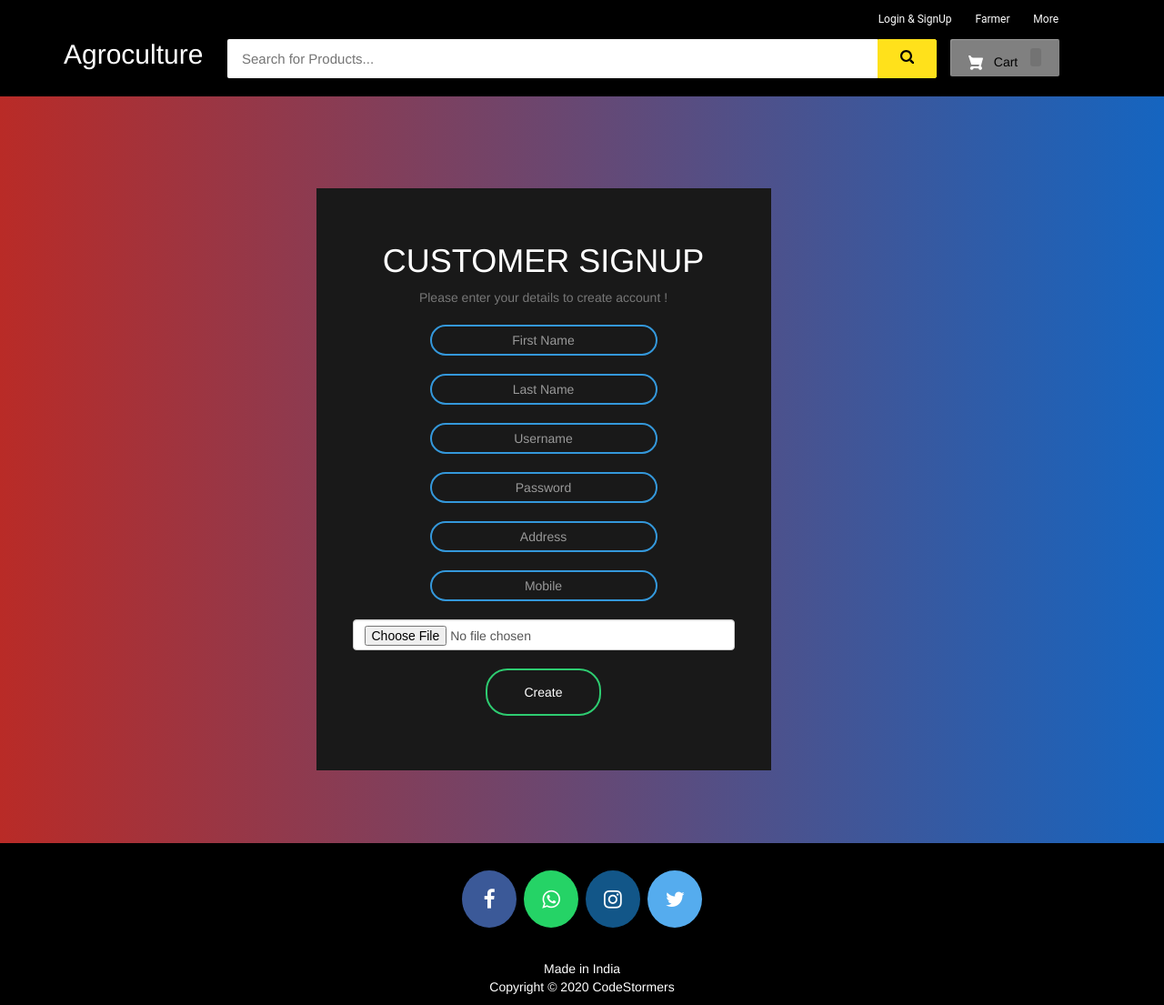
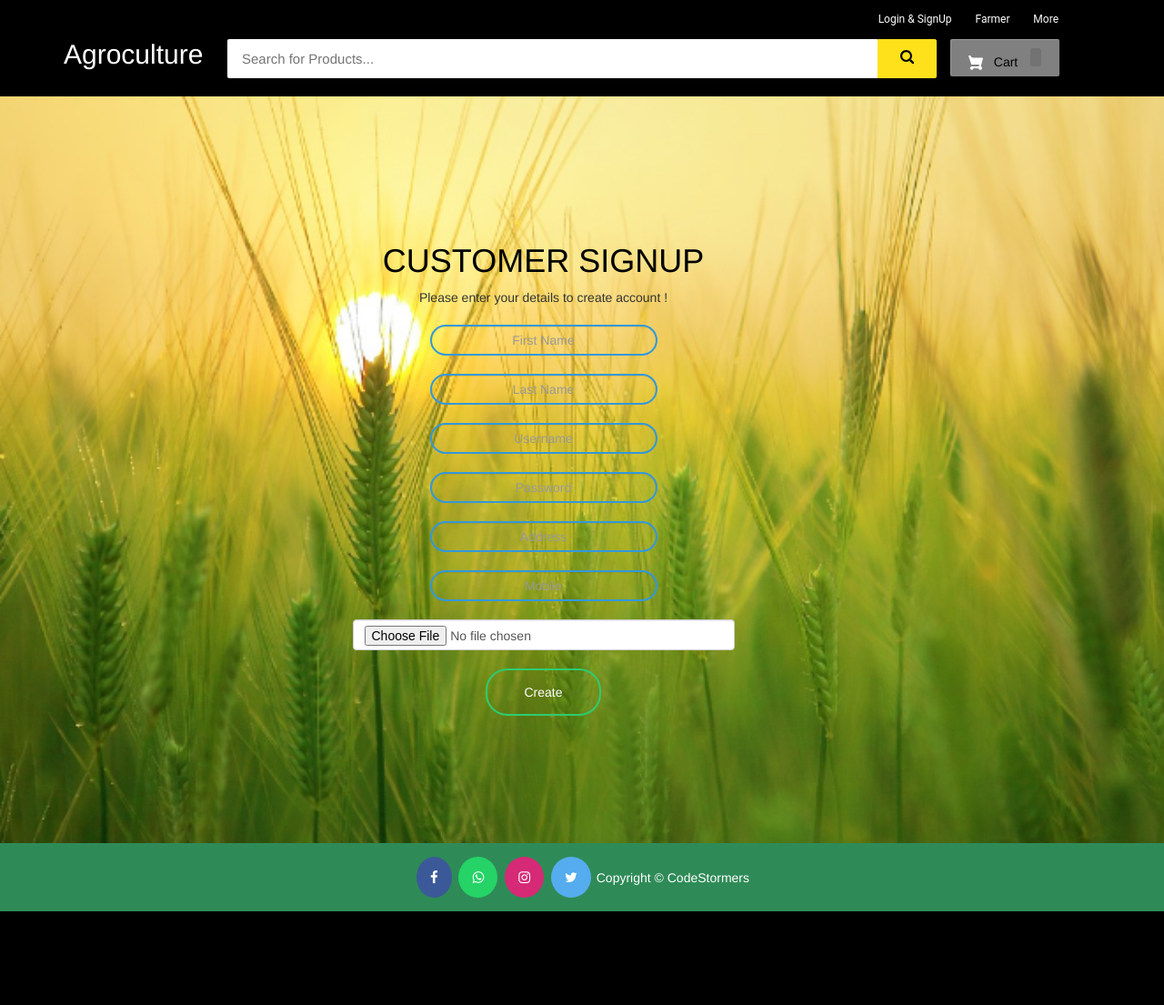
Before and after one commit to ppathi3/agroculture, a Django app: page /customersignup in a window 1280 px wide. Shown: the whole page at 91% size. After the commit the page ends 1002 px from the top, so only its background shows below. Run offline with Django 3.2, Linux system fonts and the light colour scheme; some libraries are stand-ins or nearby versions.

Commit message:
signuppage changes and other few

```diff
--- a/templates/ecom/customersignup.html
+++ b/templates/ecom/customersignup.html
@@ -13,8 +13,11 @@
     margin: 0;
     padding: 0;
     font-family: sans-serif;
-    background: linear-gradient(to right, #b92b27, #1565c0)
+    background-image: url("static/images/loginbackground.png");
+    background-repeat: no-repeat;
+  background-size: cover;
 }
+
 
 .box {
     width: 500px;
@@ -22,7 +25,6 @@
     position: absolute;
     top: 50%;
     left: 50%;
-    background: #191919;
     ;
     text-align: center;
     transition: 0.25s;
@@ -46,7 +48,7 @@
 }
 
 .box h1 {
-    color: white;
+    color: Black;
     text-transform: uppercase;
     font-weight: 500
 }
@@ -154,7 +156,7 @@ a.socialIcon:hover,
                 <form class="box" method="post" enctype="multipart/form-data">
                   {% csrf_token %}
                     <h1>CUSTOMER SIGNUP</h1>
-                    <p class="text-muted"> Please enter your details to create account !</p>
+                    <p >Please enter your details to create account ! </p>
                       {% render_field userForm.first_name class="form-control" placeholder="First Name" %}
                         {% render_field userForm.last_name class="form-control" placeholder="Last Name" %}
                           {% render_field userForm.username class="form-control" placeholder="Username" %}
--- a/templates/ecom/edit_profile.html
+++ b/templates/ecom/edit_profile.html
@@ -91,9 +91,7 @@
   </div>
 </form>
 <!--
-developed By : codestormers kumar
-facebook : fb.com/codestormers.luv
-youtube : youtube.com/lazycoders
+developed By : codestormers
 -->
 
 {% endblock content %}
--- a/templates/ecom/footer.html
+++ b/templates/ecom/footer.html
@@ -7,85 +7,73 @@
   <link rel="stylesheet" href="https://maxcdn.bootstrapcdn.com/font-awesome/4.7.0/css/font-awesome.min.css">
 
 
+
   <style>
     /*---------------------------------------
    Social section
 -----------------------------------------*/
+    /* Footer */
 footer {
-      padding: 0px 0px 0px 0px;
-      background-color: black;
-      margin: 0px;
+  background-color: #2e8b57;
+  text-align: center;
+  padding: 10px 0;
+}
 
+/* Social Icons */
+.social-icons {
+  display: inline-block;
+  margin: 0;
+  padding: 0;
 }
 
 .fa {
-      padding: 20px;
-      font-size: 23px;
-      width: 60px;
-      text-align: center;
+  padding: 15px;
+  font-size: 15px;
+  color: white;
   text-decoration: none;
   margin: 5px 2px;
   border-radius: 50%;
 }
 
 .fa:hover {
-      opacity: 0.5;
-      text-decoration: none;
+  opacity: 0.7;
 }
 
 .fa-facebook {
   background: #3B5998;
-      color: white;
-      margin-top: 30px;
 }
 
 .fa-whatsapp {
   background: #25d366;
-      color: white;
 }
 
 .fa-twitter {
   background: #55ACEE;
-      color: white;
 }
 
 .fa-instagram {
-      background: #125688;
-      color: white;
+  background: #d62976;
 }
 
-    p {
-      text-align: center;
+/* Copyright */
+footer .copyright {
+  color: white;
+  display: inline-block;
+}
 
-    }
   </style>
 </head>
 
 <footer>
-
-  <p>
-    <a href="https://facebook.com/codestormers.luv/" class="fa fa-facebook"></a>
+    <div class="social-icons">
+      <a href="https://facebook.com/codestormers.luv" class="fa fa-facebook"></a>
       <a href="https://api.whatsapp.com/send?phone=919572181024&text=Hello%20codestormers.%0d%0aHow%20are%20you%20%3f%0d%0aI%20came%20from%20your%20website.&source=&data=#" class="fa fa-whatsapp"></a>
       <a href="https://instagram.com/codestormers.luv" class="fa fa-instagram"></a>
       <a href="https://twitter.com/codestormerskumar1503" class="fa fa-twitter"></a>
-  </p>
-
-  <br>
-  <div class="container">
-    <div class="row">
-      <div class="col-md-12 col-sm-12">
-        <div style="color:#ffffff;" class="wow fadeInUp footer-copyright">
-          <p>Made in India <br>
-            Copyright &copy; 2020 CodeStormers </p>
     </div>
-      </div>
-    </div>
+    <div class="copyright">
+      <p> Copyright &copy;  CodeStormers</p>
     </div>
 </footer>
-<!--
-developed By : codestormers kumar
-facebook : fb.com/codestormers.luv
-youtube : youtube.com/lazycoders
--->
 
 </html>
--- a/templates/ecom/homebase.html
+++ b/templates/ecom/homebase.html
@@ -24,9 +24,7 @@
   {% include "ecom/footer.html" %}
 </body>
 <!--
-developed By : codestormers kumar
-facebook : fb.com/codestormers.luv
-youtube : youtube.com/lazycoders
+developed By : codestormers
 -->
 
 </html>
--- a/templates/ecom/index.html
+++ b/templates/ecom/index.html
@@ -32,7 +32,7 @@ html {
 
 body {
   background-image: url("static/images/background_img.png");
-  background-blend-mode: color-burn;
+
   background-repeat: no-repeat;
   background-size: cover;
 }
--- a/templates/ecom/my_profile.html
+++ b/templates/ecom/my_profile.html
@@ -70,9 +70,7 @@
 </div>
 <br><br><br><br><br><br>
 <!--
-developed By : codestormers kumar
-facebook : fb.com/codestormers.luv
-youtube : youtube.com/lazycoders
+developed By : codestormers
 -->
 
 
```
Lines whose indentation alone changed are shown as unchanged.
